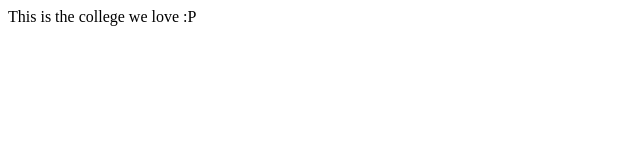
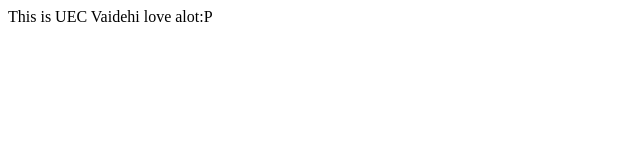
Before and after one commit to absali6693/Conference, a plain HTML site: page index.html in a window 1280 px wide. Shown: the full height of the page, 0-640 px from the left. Drawn offline with Linux system fonts and the light colour scheme.

Commit message:
git integration test

```diff
--- a/index.html
+++ b/index.html
@@ -2,5 +2,7 @@
 <head>
 <title>This is UECU</title>
 </head>
-<body>This is the college we love :P</body>
+<body>
+This is UEC Vaidehi love alot:P
+</body>
 </html>
```
